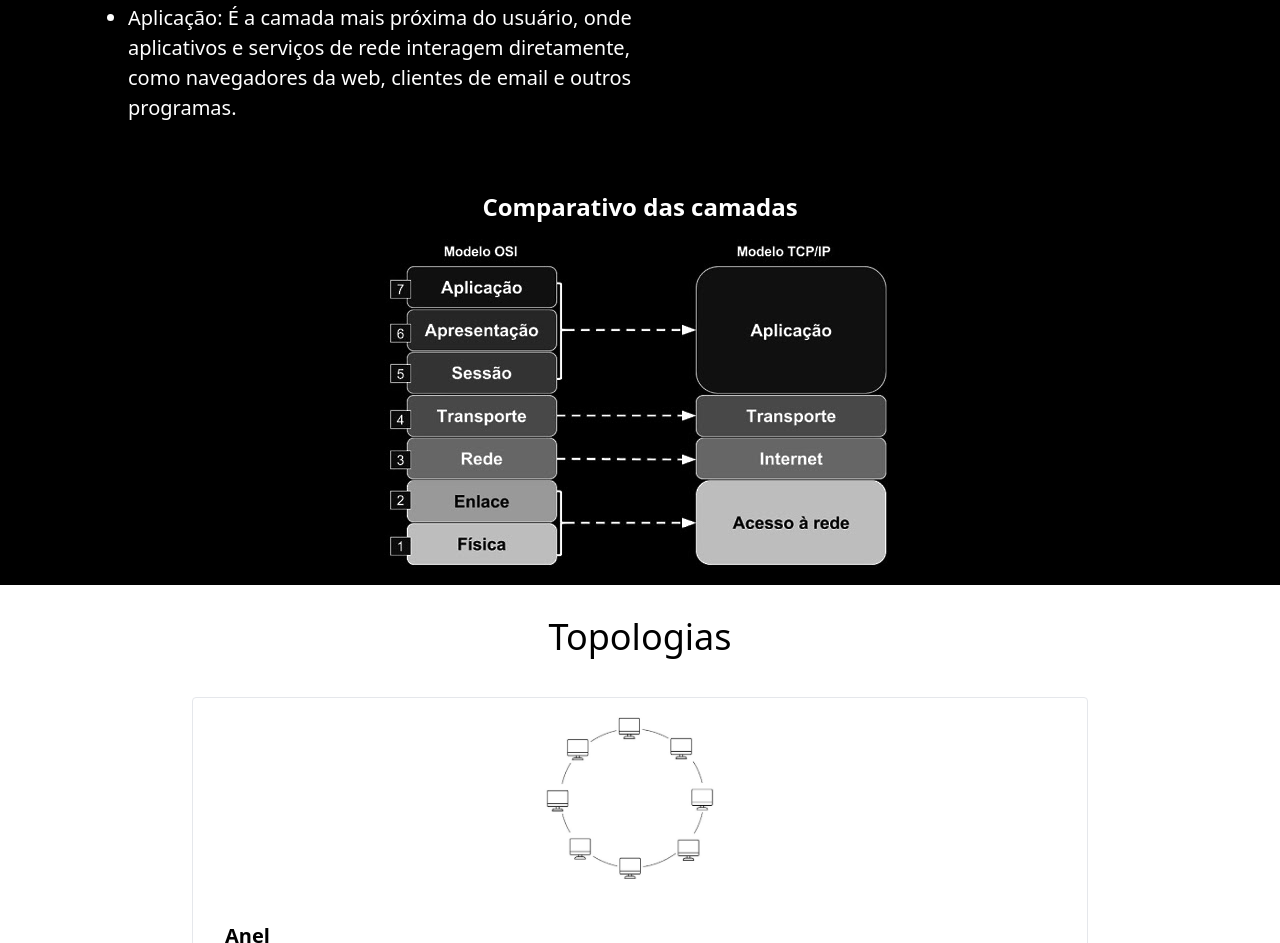
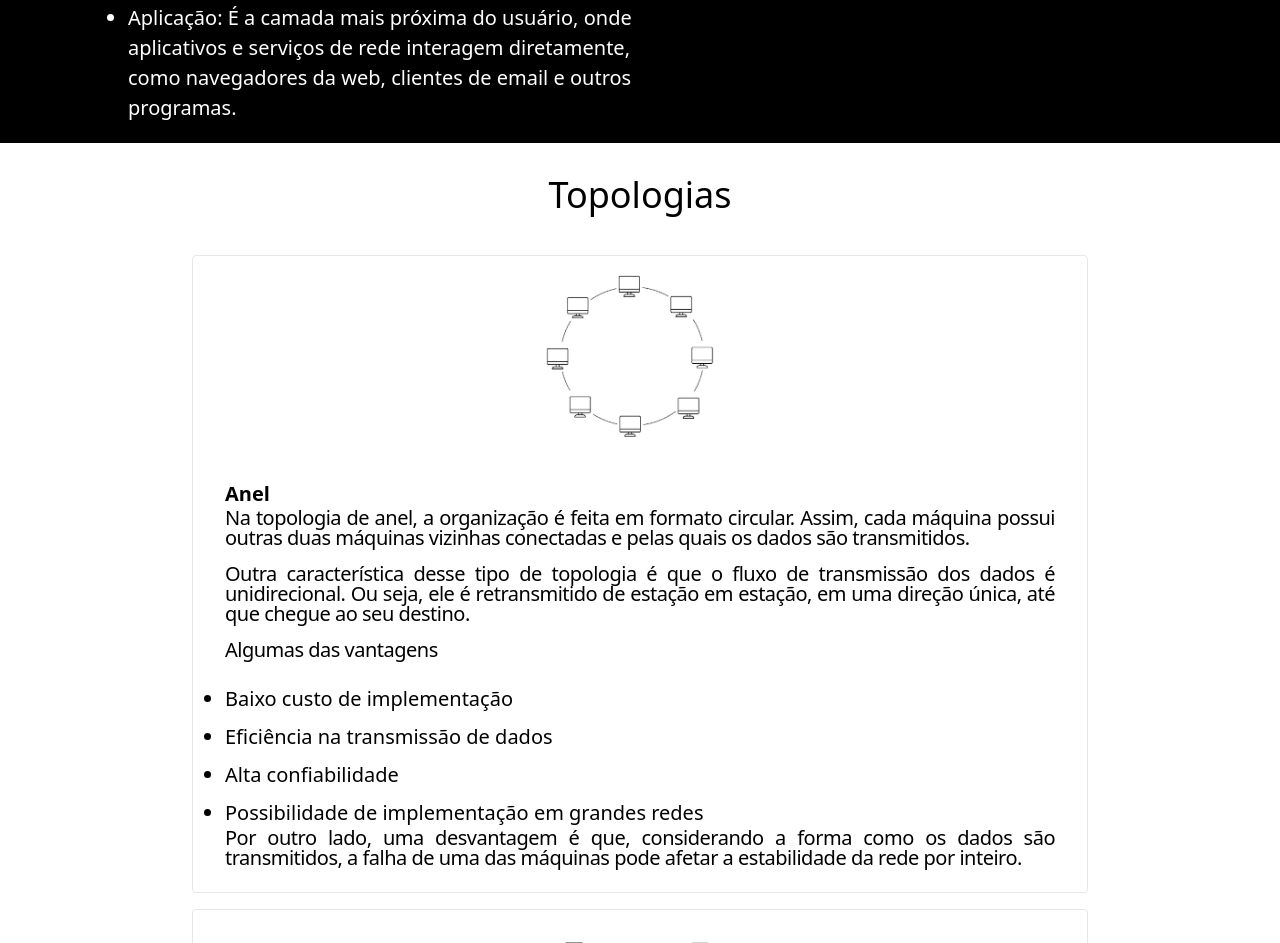
Before and after one commit to gabrielforster/n2-redes, a website: page index.html in a window 1280 px wide. Shown: the part 1919-2862 px from the top of the page. Drawn offline with nearby package versions, Linux system fonts and the light colour scheme.

Commit message:
removing comparation

```diff
--- a/index.html
+++ b/index.html
@@ -107,14 +107,6 @@
             </ul>
           </div>
         </div>
-      </div>
-    </section>
-
-    <section class="black-white">
-      <div id="comparativo" class="model py-4">
-        <h1>Comparativo das camadas</h1>
-
-        <img class="image" src="/img/comparativo.jpg" alt="Comparativo entre os modelos" />
       </div>
     </section>
 
```
